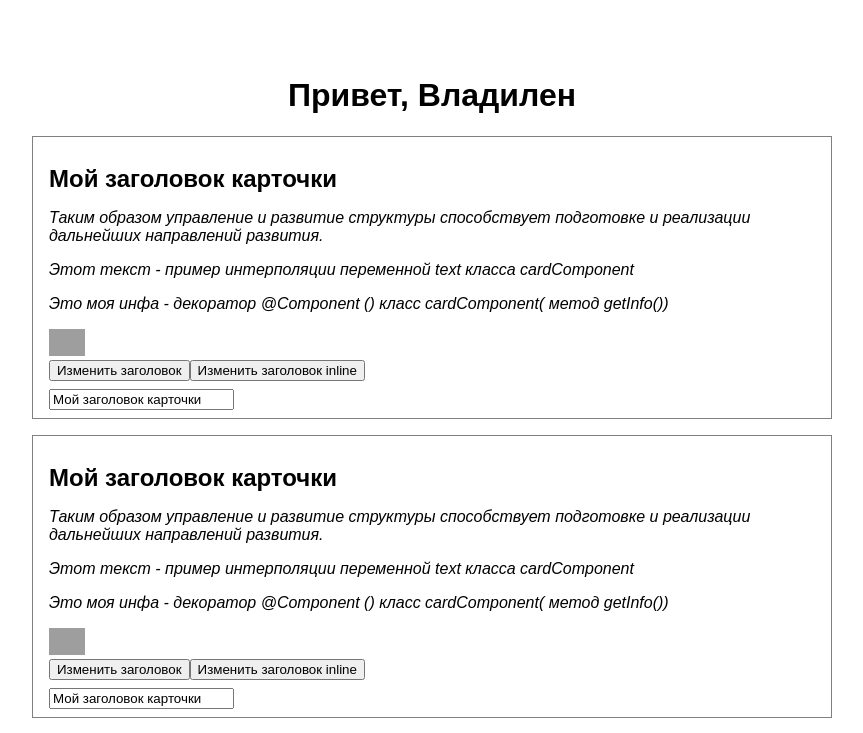
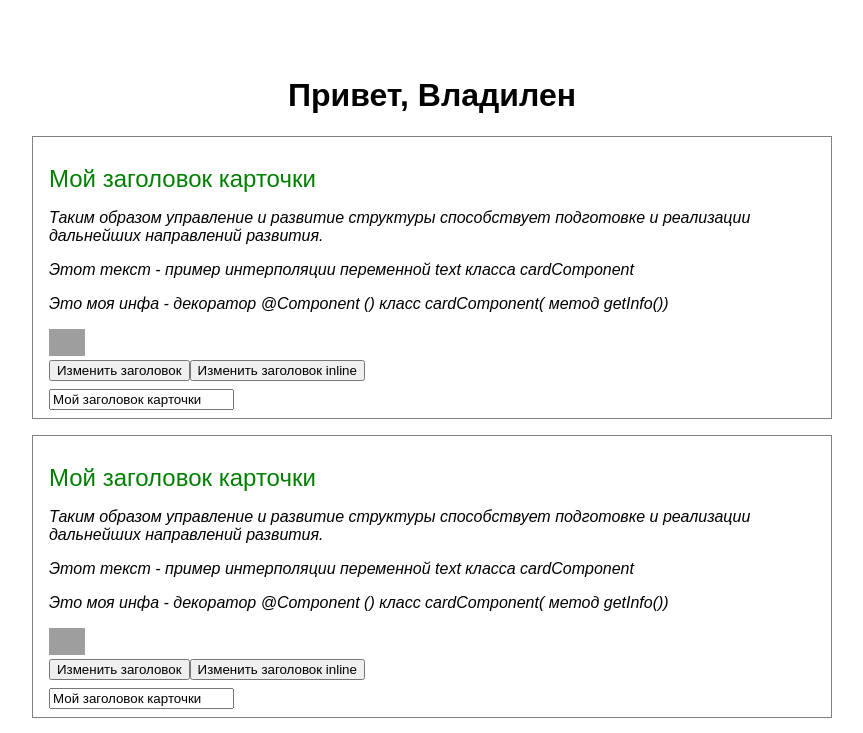
Before and after one commit to GeorgeID/vlad-ngbasic, an Angular app: page / in a window 1280 px wide. Shown: the top 733 px of the page, without its empty margins (208-1071 px from the left). Built offline with nearby package versions, Linux system fonts and the light colour scheme; grey boxes are pictures that could not be loaded.

Commit message:
Директива [ngStyle] синтаксис и функционал

```diff
--- a/src/app/card/card.component.html
+++ b/src/app/card/card.component.html
@@ -1,7 +1,13 @@
 <div class="card">
-    <h2>{{title}}</h2>
+    <!-- Директива [ngStyle] синтаксис и функционал -->
+    <h2 [ngStyle]="{
+        color: title.length < 5 ? 'blue' : 'green',
+        fontWeight: title.length < 7 ? 'bold': 'normal'
+    }">{{title}}</h2>
+
     <p>Таким образом управление и развитие структуры способствует подготовке и реализации дальнейших направлений
         развития.</p>
+
     <p>{{text}}</p>
     <!-- <strong>Номер: {{number}}</strong> -->
     <!-- <em>{{array}}</em> -->
```
